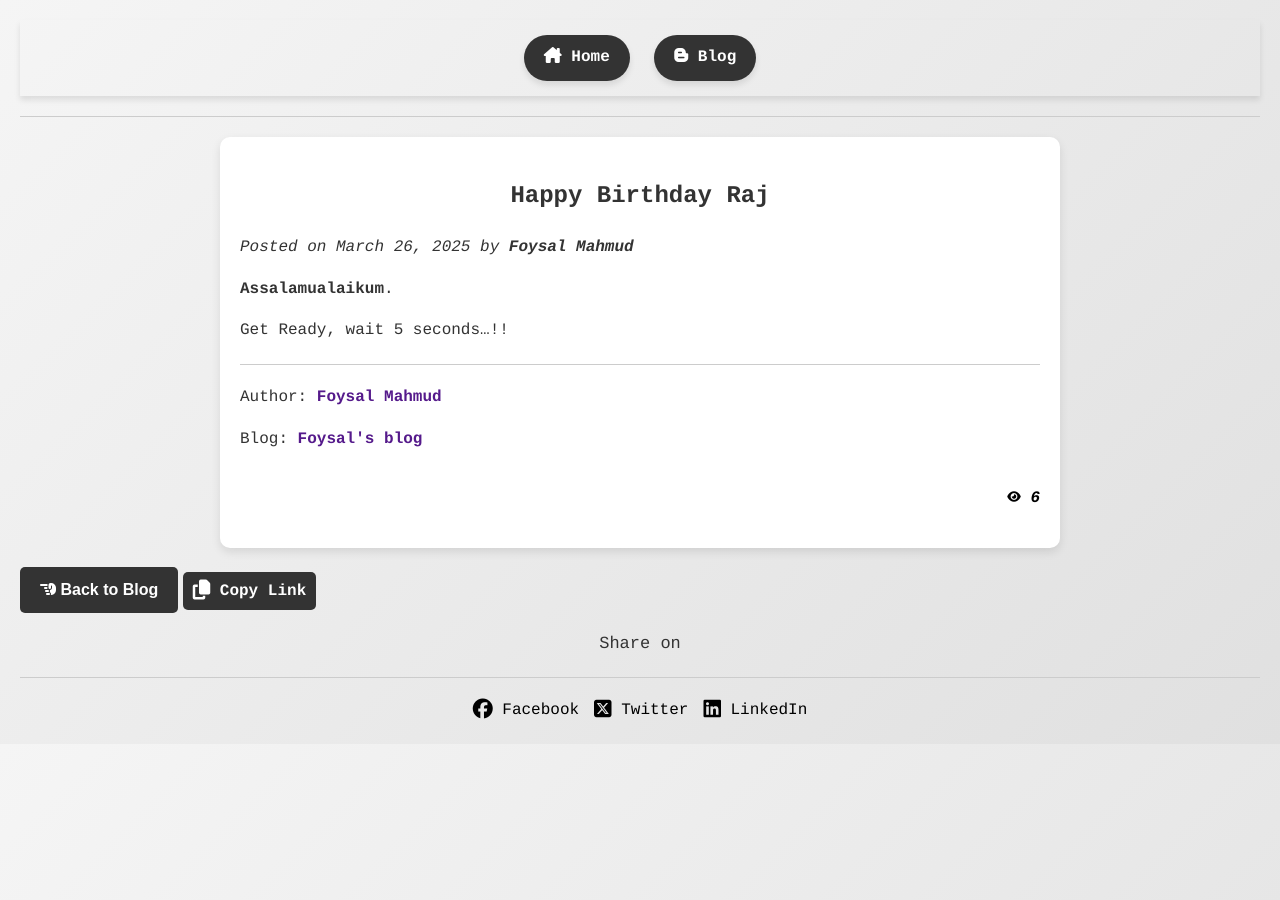
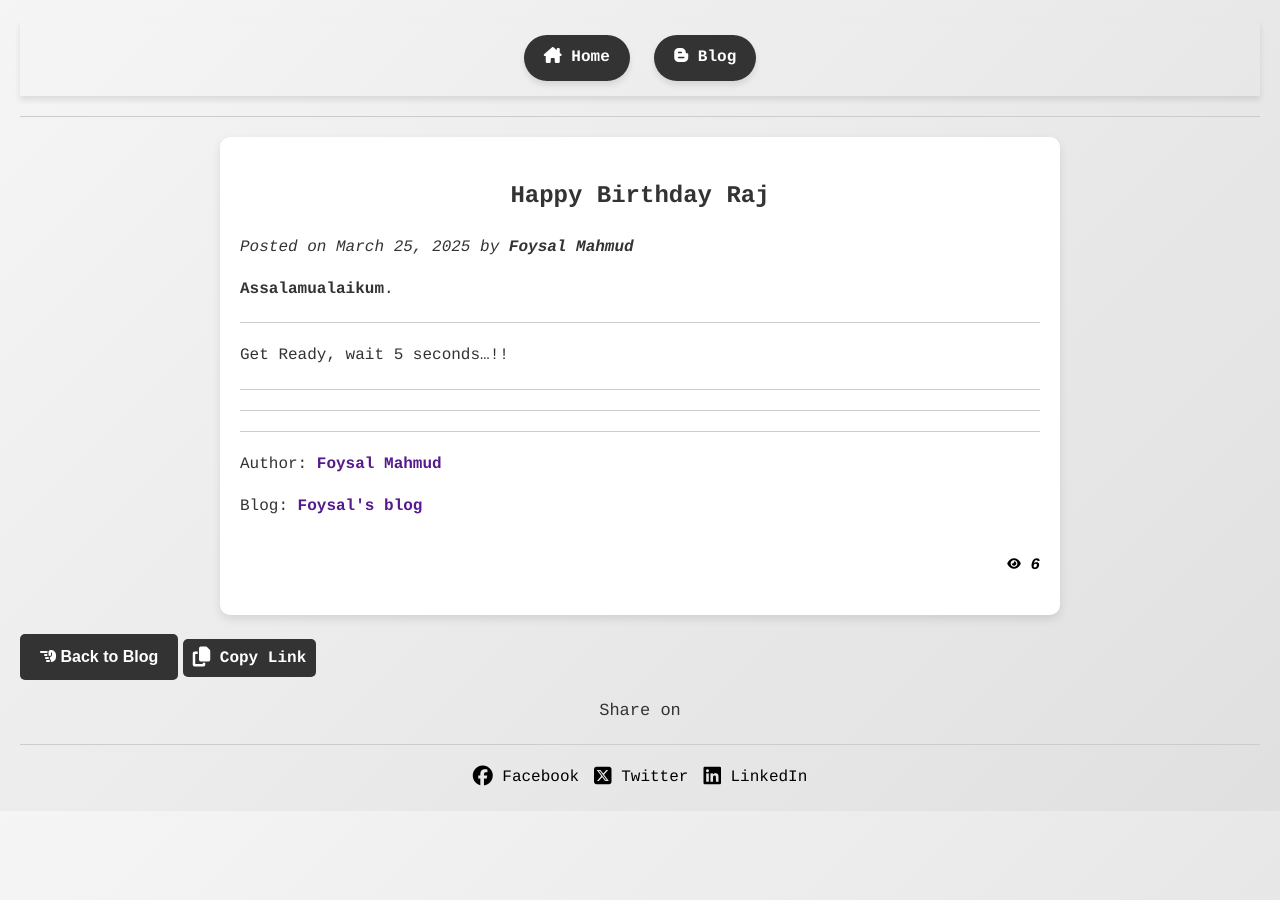
Before and after one commit to foysal1627/foysal1627.github.io, a Jekyll site: the page built from _posts/2025-03-26-Birthday_Wish.md, in a window 1280 px wide. Built offline with Jekyll 4.4.1, drawn with Linux system fonts in a browser that asks for light colours; part of the change alters nothing that is shown.

Commit message:
Update 2025-03-26-Birthday_Wish.md

```diff
--- a/_posts/2025-03-26-Birthday_Wish.md
+++ b/_posts/2025-03-26-Birthday_Wish.md
@@ -1,11 +1,19 @@
 ---
 layout: post
-title: Happy Birthday Raj
-quote: 6
+title: "Happy Birthday Raj"
+date: 2025-03-25
+author: "Foysal"
+quote: 06
 ---
 
 **Assalamualaikum**.
 
+---
+
 Get Ready, wait 5 seconds...!!
 
+---
+
 <meta http-equiv="refresh" content="5; url=https://birthday.mewtru.com/ACKLhneP">
+
+---
```
